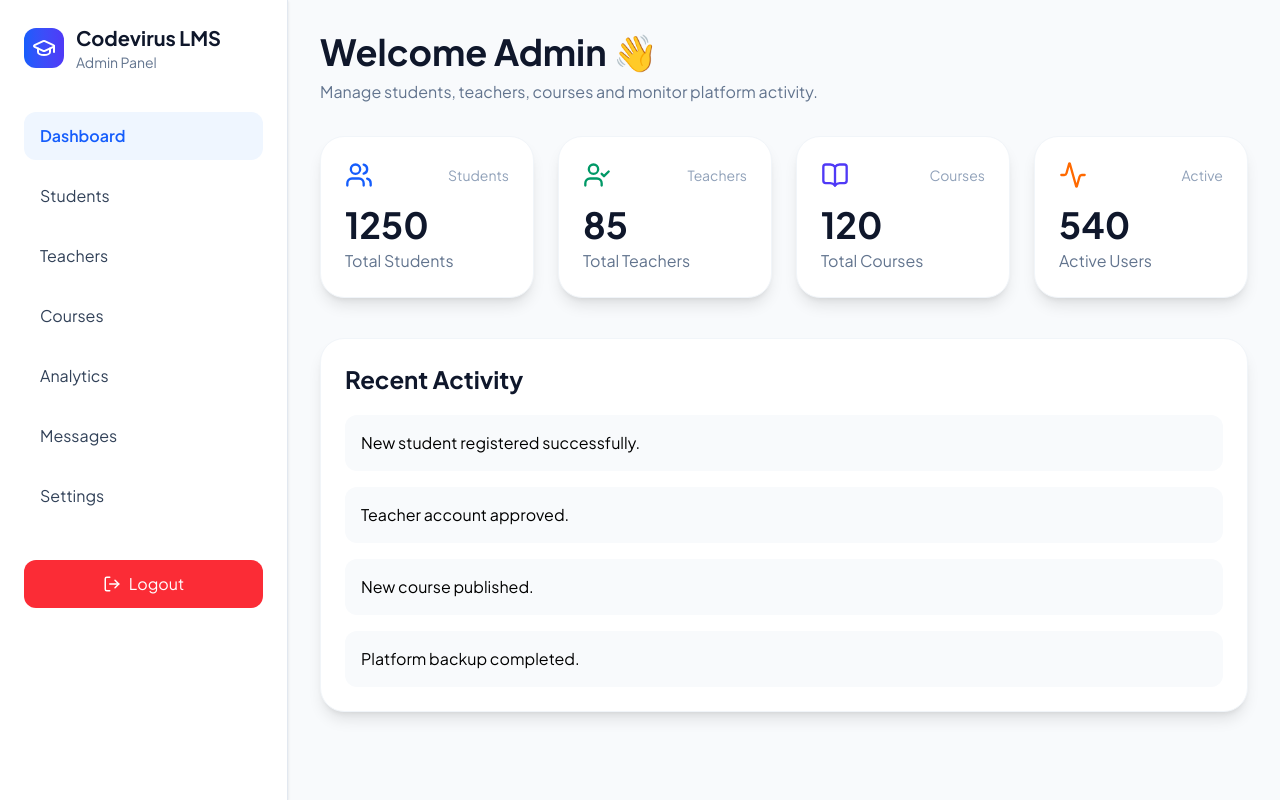
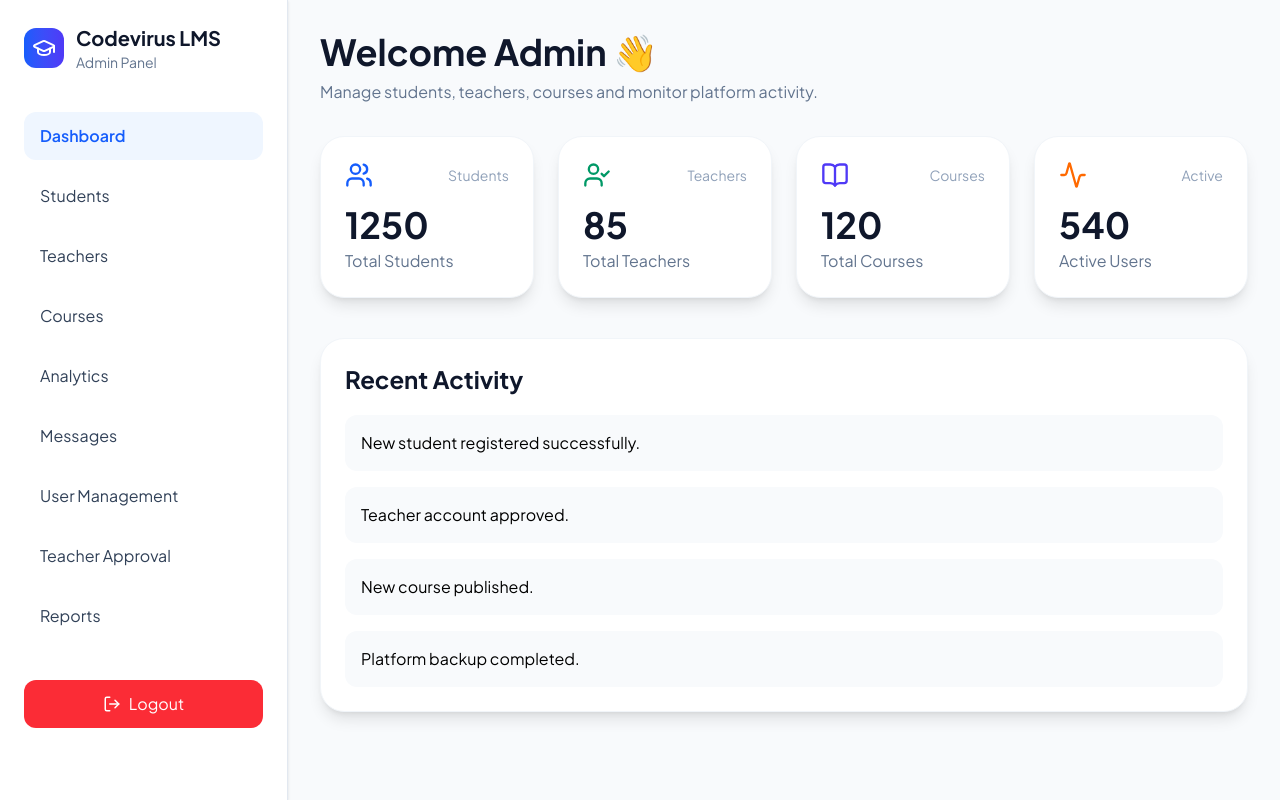
Before and after one commit to koradachiranjeevi/LMS_PROJECT, a React (Vite) app in the folder frontend/: page /admin/dashboard in a window 1280 px wide. Built offline with nearby package versions, Linux system fonts and the light colour scheme.

Commit message:
admin dashboard button links added

```diff
--- a/frontend/src/pages/AdminDashboard.tsx
+++ b/frontend/src/pages/AdminDashboard.tsx
@@ -6,6 +6,8 @@ import {
   LogOut,
   GraduationCap,
 } from "lucide-react";
+
+import { Link } from "react-router-dom";
 
 function AdminDashboard() {
   const handleLogout = () => {
@@ -33,33 +35,70 @@ function AdminDashboard() {
         </div>
 
         <div className="space-y-3">
-          <button className="w-full text-left px-4 py-3 rounded-xl bg-blue-50 text-blue-600 font-semibold">
+
+          <Link
+            to="/admin/dashboard"
+            className="block w-full text-left px-4 py-3 rounded-xl bg-blue-50 text-blue-600 font-semibold"
+          >
             Dashboard
-          </button>
+          </Link>
 
-          <button className="w-full text-left px-4 py-3 rounded-xl hover:bg-slate-100 text-slate-700">
+          <Link
+            to="/admin/students"
+            className="block w-full text-left px-4 py-3 rounded-xl hover:bg-slate-100 text-slate-700"
+          >
             Students
-          </button>
+          </Link>
 
-          <button className="w-full text-left px-4 py-3 rounded-xl hover:bg-slate-100 text-slate-700">
+          <Link
+            to="/admin/teachers"
+            className="block w-full text-left px-4 py-3 rounded-xl hover:bg-slate-100 text-slate-700"
+          >
             Teachers
-          </button>
+          </Link>
 
-          <button className="w-full text-left px-4 py-3 rounded-xl hover:bg-slate-100 text-slate-700">
+          <Link
+            to="/admin/courses"
+            className="block w-full text-left px-4 py-3 rounded-xl hover:bg-slate-100 text-slate-700"
+          >
             Courses
-          </button>
+          </Link>
 
-          <button className="w-full text-left px-4 py-3 rounded-xl hover:bg-slate-100 text-slate-700">
+          <Link
+            to="/admin/analytics"
+            className="block w-full text-left px-4 py-3 rounded-xl hover:bg-slate-100 text-slate-700"
+          >
             Analytics
-          </button>
+          </Link>
 
-          <button className="w-full text-left px-4 py-3 rounded-xl hover:bg-slate-100 text-slate-700">
+          <Link
+            to="/admin/messages"
+            className="block w-full text-left px-4 py-3 rounded-xl hover:bg-slate-100 text-slate-700"
+          >
             Messages
-          </button>
+          </Link>
 
-          <button className="w-full text-left px-4 py-3 rounded-xl hover:bg-slate-100 text-slate-700">
-            Settings
-          </button>
+          <Link
+            to="/admin/users"
+            className="block w-full text-left px-4 py-3 rounded-xl hover:bg-slate-100 text-slate-700"
+          >
+            User Management
+          </Link>
+
+          <Link
+            to="/admin/teacher-approval"
+            className="block w-full text-left px-4 py-3 rounded-xl hover:bg-slate-100 text-slate-700"
+          >
+            Teacher Approval
+          </Link>
+
+          <Link
+            to="/admin/reports"
+            className="block w-full text-left px-4 py-3 rounded-xl hover:bg-slate-100 text-slate-700"
+          >
+            Reports
+          </Link>
+
         </div>
 
         <button
@@ -73,6 +112,7 @@ function AdminDashboard() {
 
       {/* Main Content */}
       <div className="flex-1 p-8">
+
         {/* Header */}
         <div className="mb-8">
           <h1 className="text-4xl font-bold text-slate-900">
@@ -87,6 +127,7 @@ function AdminDashboard() {
 
         {/* Stats Cards */}
         <div className="grid grid-cols-1 md:grid-cols-2 xl:grid-cols-4 gap-6">
+
           <div className="bg-white p-6 rounded-3xl shadow-lg border border-slate-100">
             <div className="flex justify-between items-center">
               <Users className="text-blue-600" size={28} />
@@ -163,6 +204,7 @@ function AdminDashboard() {
               Active Users
             </p>
           </div>
+
         </div>
 
         {/* Recent Activity */}
@@ -172,6 +214,7 @@ function AdminDashboard() {
           </h2>
 
           <div className="space-y-4">
+
             <div className="p-4 rounded-xl bg-slate-50">
               New student registered successfully.
             </div>
@@ -187,8 +230,10 @@ function AdminDashboard() {
             <div className="p-4 rounded-xl bg-slate-50">
               Platform backup completed.
             </div>
+
           </div>
         </div>
+
       </div>
     </div>
   );
```
